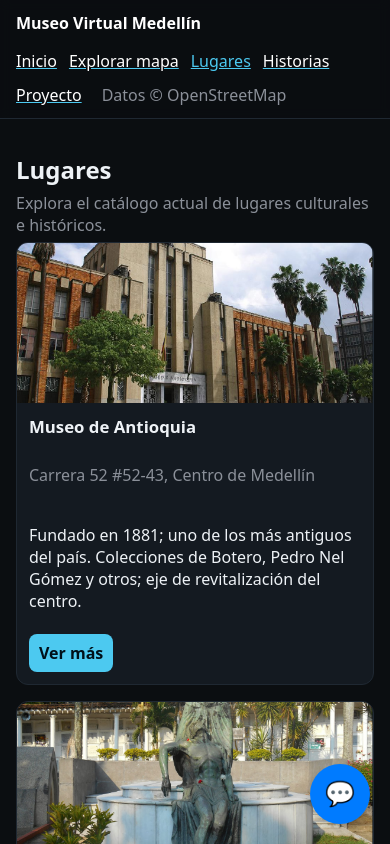
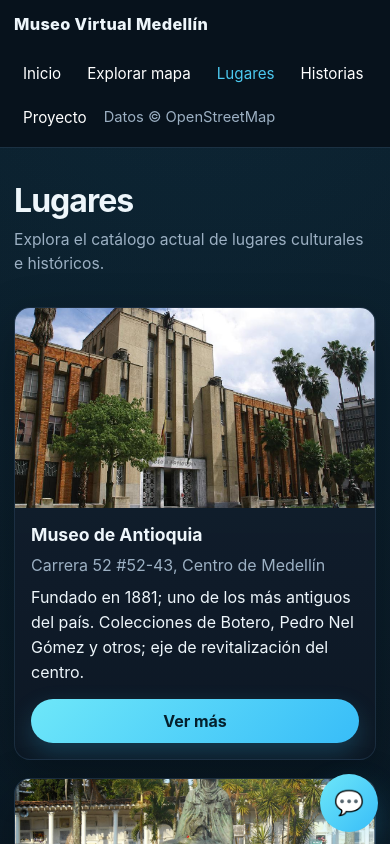
Before and after one commit to Svasquezs1-EAFIT/MUSEO-MEDELLIN, a React (Vite) app: page /lugares in a window 390 px wide. Shown: the top 844 px of the page. Built offline with nearby package versions, Linux system fonts and the light colour scheme.

Commit message:
feat(ui): mejora identidad visual, jerarquía y responsive

```diff
--- a/src/components/Chatbot/Chatbot.css
+++ b/src/components/Chatbot/Chatbot.css
@@ -1,110 +1,150 @@
-.chatbot-container
-{
+.chatbot-container {
   position: fixed;
-    bottom: 20px;
-    right: 20px;
+  right: 18px;
+  bottom: 18px;
   z-index: 1000;
-    font-family: sans-serif;
+  font-family: Inter, system-ui, Arial, sans-serif;
 }
 
-.chat-toggle
-{
-     width: 60px;
-     height: 60px;
+.chat-toggle {
+  width: 62px;
+  height: 62px;
   border-radius: 50%;
-     background: #007bff;
-     color: white;
-     border: none;
+  background: linear-gradient(135deg, #6ee7f9, #38bdf8);
+  color: #05202d;
+  border: 0;
   cursor: pointer;
   font-size: 24px;
-     box-shadow: 0 4px 10px rgba(0,0,0,0.2);
+  font-weight: 700;
+  box-shadow: 0 16px 32px rgba(56, 189, 248, 0.26);
 }
 
-.chat-window
-{
-    width: 300px;
-    height: 400px;
-    background: white;
-    border-radius: 10px;
-    box-shadow: 0 5px 20px rgba(0,0,0,0.3);
+.chat-toggle:hover {
+  transform: translateY(-2px);
+  filter: brightness(1.03);
+}
+
+.chat-window {
+  width: min(360px, calc(100vw - 24px));
+  height: 500px;
+  background: linear-gradient(180deg, rgba(19, 33, 49, 0.98), rgba(13, 24, 36, 0.99));
+  border: 1px solid rgba(49, 80, 107, 0.45);
+  border-radius: 22px;
+  box-shadow: 0 24px 54px rgba(0, 0, 0, 0.34);
   display: flex;
   flex-direction: column;
   position: absolute;
-    bottom: 70px;
   right: 0;
+  bottom: 74px;
   overflow: hidden;
+  backdrop-filter: blur(12px);
 }
 
-.chat-header
-{
-    background: #007bff;
-    color: white;
-    padding: 15px;
-    text-align: center;
-    font-weight: bold;
+.chat-header {
+  background: linear-gradient(135deg, rgba(110, 231, 249, 0.18), rgba(56, 189, 248, 0.18));
+  color: #eef6fb;
+  padding: 16px 18px;
+  text-align: left;
+  font-weight: 800;
+  border-bottom: 1px solid rgba(49, 80, 107, 0.35);
 }
 
-.chat-messages
-{
+.chat-messages {
   flex: 1;
-    padding: 10px;
-    color: #000409;
+  padding: 14px;
+  color: #eef6fb;
   overflow-y: auto;
   display: flex;
   flex-direction: column;
   gap: 10px;
+  background: transparent;
 }
 
-.message-wrapper
-{
-    max-width: 80%;
-    padding: 8px 12px;
-    border-radius: 10px;
+.message-wrapper {
+  max-width: 84%;
+  padding: 10px 12px;
+  border-radius: 16px;
   font-size: 14px;
+  line-height: 1.45;
+  border: 1px solid rgba(49, 80, 107, 0.28);
 }
 
-.message-wrapper.user
-{
+.message-wrapper.user {
   align-self: flex-end;
-    background: #646c83;
+  background: rgba(56, 189, 248, 0.18);
+  color: #eef6fb;
 }
 
-.message-wrapper.bot
-{
+.message-wrapper.bot {
   align-self: flex-start;
-    background: #f0f0f0;
+  background: rgba(255, 255, 255, 0.06);
+  color: #eef6fb;
 }
 
-.chat-image
-{
-    width: 100%;
-    border-radius: 5px;
-    margin-top: 5px;
+.message-text {
+  white-space: pre-wrap;
 }
 
-.chat-input
-{
-    display: flex;
-     padding: 10px;
-     border-top: 1px solid #ddd;
+.chat-image {
+  width: 100%;
+  border-radius: 12px;
+  margin-top: 8px;
+  border: 1px solid rgba(49, 80, 107, 0.28);
 }
 
-.chat-input input
-{
-    flex: 1;
-    border: 1px solid #ddd;
-    border-radius: 5px;
-    padding: 5px;
-    outline: none;
+.chat-input {
+  display: flex;
+  gap: 8px;
+  padding: 12px;
+  border-top: 1px solid rgba(49, 80, 107, 0.35);
+  background: rgba(10, 19, 28, 0.88);
 }
 
-.chat-input button
-{
-    margin-left: 5px;
-    background: #007bff;
-    color: white;
-    border: none;
-    padding: 5px 10px;
-    border-radius: 5px;
+.chat-input input {
+  flex: 1;
+  min-height: 42px;
+  border: 1px solid rgba(49, 80, 107, 0.35);
+  border-radius: 12px;
+  padding: 10px 12px;
+  outline: none;
+  background: rgba(15, 27, 39, 0.94);
+  color: #eef6fb;
+}
+
+.chat-input input::placeholder {
+  color: #89a1b7;
+}
+
+.chat-input button {
+  min-width: 88px;
+  border: 0;
+  padding: 10px 14px;
+  border-radius: 12px;
   cursor: pointer;
+  font-weight: 700;
+  background: linear-gradient(135deg, #6ee7f9, #38bdf8);
+  color: #05202d;
 }
+
+.chat-input button:hover {
+  transform: translateY(-1px);
+  filter: brightness(1.03);
+}
+
+@media (max-width: 640px) {
+  .chatbot-container {
+    right: 12px;
+    bottom: 12px;
+  }
+
+  .chat-window {
+    width: min(100vw - 24px, 360px);
+    height: 72vh;
+    bottom: 70px;
+  }
+
+  .chat-toggle {
+    width: 58px;
+    height: 58px;
+  }
+}
--- a/src/styles.css
+++ b/src/styles.css
@@ -1,42 +1,437 @@
-:root { --bg:#0b0e11; --muted:#8b9099; --card:#141a21; --accent:#4cc9f0; --text:#eef2f6; }
-* { box-sizing: border-box; }
-body { margin:0; font-family: system-ui, Arial, sans-serif; background: var(--bg); color: var(--text); }
-a { color: var(--accent); }
+:root {
+  --bg: #07111a;
+  --bg-elevated: #0d1824;
+  --surface: #132131;
+  --surface-soft: #1a2a3d;
+  --border: #24364a;
+  --border-strong: #31506b;
+  --text: #eef6fb;
+  --muted: #9cb0c3;
+  --accent: #6ee7f9;
+  --accent-strong: #38bdf8;
+  --accent-soft: rgba(110, 231, 249, 0.16);
+  --success: #8ef0b5;
+  --shadow: 0 18px 50px rgba(0, 0, 0, 0.28);
+  --radius-sm: 10px;
+  --radius-md: 16px;
+  --radius-lg: 22px;
+  --max-width: 1120px;
+}
 
-.container { max-width: 1080px; margin: 0 auto; padding: 16px; }
-.topbar { display:flex; justify-content:space-between; align-items:center; gap: 16px; padding: 12px 16px; border-bottom: 1px solid #1f2832; position: sticky; top:0; background: #0b0e11d9; backdrop-filter: blur(6px); z-index: 10; }
-.main-nav { display:flex; gap: 12px; align-items:center; flex-wrap: wrap; }
-.logo { font-weight: 700; color: #fff; text-decoration: none; }
-.osm-attribution { color: #8b9099; text-decoration: none; margin-left: 8px; }
-.footer { text-align:center; padding:24px; color: var(--muted); border-top: 1px solid #1f2832; }
+* {
+  box-sizing: border-box;
+}
 
-.hero { padding: 18px 0 6px; }
-.hero h1 { margin: 0 0 6px; }
-.hero p { margin: 0; color: var(--muted); }
+html {
+  scroll-behavior: smooth;
+}
 
-.filters { display:flex; gap: 8px; margin: 16px 0; }
-.filters input, .filters select { flex:1; background:#0f141a; color:#fff; border:1px solid #1f2832; border-radius:8px; padding:10px 12px; }
+body {
+  margin: 0;
+  min-width: 320px;
+  font-family: Inter, system-ui, Arial, sans-serif;
+  background:
+    radial-gradient(circle at top, rgba(56, 189, 248, 0.12), transparent 28%),
+    linear-gradient(180deg, #07111a 0%, #0b1520 100%);
+  color: var(--text);
+  line-height: 1.55;
+}
 
-.map-wrapper { margin: 12px 0 20px; }
-.map-hint { color: var(--muted); margin: 8px 0; }
+a {
+  color: var(--accent);
+}
 
-.grid { display:grid; grid-template-columns: repeat(auto-fill, minmax(260px, 1fr)); gap: 16px; }
-.card { background: var(--card); border: 1px solid #1f2832; border-radius: 12px; overflow:hidden; display:flex; flex-direction:column; }
-.card img { width:100%; height: 160px; object-fit: cover; }
-.card-body { padding:12px; display:flex; flex-direction:column; gap: 6px; }
-.card h3 { margin: 0 0 4px; font-size: 1.05rem; }
-.muted { color: var(--muted); }
+img {
+  display: block;
+  max-width: 100%;
+}
 
-.btn { display:inline-block; align-self:flex-start; background: var(--accent); color:#001019; padding: 8px 10px; border-radius: 8px; text-decoration:none; font-weight:600; }
+button,
+input,
+select,
+textarea {
+  font: inherit;
+}
 
-.detail { max-width: 880px; margin: 0 auto; }
-.back { display:inline-block; margin: 8px 0 12px; }
-.detail-header { display:grid; grid-template-columns: 360px 1fr; gap: 16px; align-items: center; }
-.detail-cover { width:100%; height: 240px; object-fit:cover; border-radius: 10px; border:1px solid #1f2832; }
-.detail-section { margin: 18px 0; }
+button,
+input,
+select,
+a {
+  transition:
+    transform 0.2s ease,
+    border-color 0.2s ease,
+    background-color 0.2s ease,
+    color 0.2s ease,
+    box-shadow 0.2s ease,
+    opacity 0.2s ease;
+}
 
-@media (max-width: 800px) {
-  .topbar { flex-direction: column; align-items: flex-start; }
-  .main-nav { width: 100%; }
-  .detail-header { grid-template-columns: 1fr; }
+button:focus-visible,
+input:focus-visible,
+select:focus-visible,
+a:focus-visible {
+  outline: 3px solid var(--accent-soft);
+  outline-offset: 2px;
 }
+
+#root {
+  min-height: 100vh;
+}
+
+.app {
+  min-height: 100vh;
+}
+
+.container {
+  max-width: var(--max-width);
+  margin: 0 auto;
+  padding: 24px 20px 32px;
+}
+
+.topbar {
+  display: flex;
+  justify-content: space-between;
+  align-items: center;
+  gap: 18px;
+  padding: 14px 20px;
+  border-bottom: 1px solid rgba(49, 80, 107, 0.5);
+  position: sticky;
+  top: 0;
+  background: rgba(7, 17, 26, 0.88);
+  backdrop-filter: blur(14px);
+  z-index: 20;
+}
+
+.logo {
+  font-weight: 800;
+  font-size: 1.02rem;
+  letter-spacing: 0.02em;
+  color: var(--text);
+  text-decoration: none;
+}
+
+.logo:hover {
+  color: var(--accent);
+}
+
+.main-nav {
+  display: flex;
+  gap: 12px;
+  align-items: center;
+  flex-wrap: wrap;
+}
+
+.main-nav a {
+  text-decoration: none;
+}
+
+.main-nav span {
+  display: inline-flex;
+  align-items: center;
+  min-height: 38px;
+  padding: 0 10px;
+  border-radius: 999px;
+  color: var(--text);
+}
+
+.main-nav a:hover span {
+  background: rgba(255, 255, 255, 0.05);
+}
+
+.osm-attribution {
+  color: var(--muted);
+  text-decoration: none;
+  margin-left: 6px;
+  font-size: 0.92rem;
+}
+
+.osm-attribution:hover {
+  color: var(--text);
+}
+
+.footer {
+  text-align: center;
+  padding: 28px 20px 36px;
+  color: var(--muted);
+  border-top: 1px solid rgba(49, 80, 107, 0.35);
+}
+
+.hero {
+  margin-bottom: 20px;
+  padding: 28px 0 10px;
+}
+
+.hero h1 {
+  margin: 0 0 10px;
+  font-size: clamp(2rem, 4vw, 3.1rem);
+  line-height: 1.05;
+  letter-spacing: -0.03em;
+}
+
+.hero p {
+  max-width: 720px;
+  margin: 0;
+  color: var(--muted);
+  font-size: 1.03rem;
+}
+
+.filters {
+  display: grid;
+  grid-template-columns: repeat(auto-fit, minmax(180px, 1fr));
+  gap: 10px;
+  margin: 18px 0 14px;
+}
+
+.filters input,
+.filters select {
+  width: 100%;
+  min-height: 46px;
+  background: rgba(15, 27, 39, 0.94);
+  color: var(--text);
+  border: 1px solid var(--border);
+  border-radius: 12px;
+  padding: 10px 12px;
+  box-shadow: inset 0 1px 0 rgba(255, 255, 255, 0.03);
+}
+
+.filters input::placeholder {
+  color: #89a1b7;
+}
+
+.filters input:hover,
+.filters select:hover {
+  border-color: var(--border-strong);
+}
+
+.map-wrapper {
+  margin: 14px 0 24px;
+  border: 1px solid rgba(49, 80, 107, 0.45);
+  border-radius: var(--radius-lg);
+  overflow: hidden;
+  background: rgba(10, 19, 28, 0.8);
+  box-shadow: var(--shadow);
+}
+
+.map-wrapper .leaflet-container {
+  min-height: 420px;
+}
+
+.map-hint {
+  color: var(--muted);
+  margin: 10px 14px 14px;
+  font-size: 0.95rem;
+}
+
+.grid {
+  display: grid;
+  grid-template-columns: repeat(auto-fill, minmax(270px, 1fr));
+  gap: 18px;
+}
+
+.card {
+  background: linear-gradient(180deg, rgba(19, 33, 49, 0.96), rgba(13, 24, 36, 0.98));
+  border: 1px solid rgba(49, 80, 107, 0.38);
+  border-radius: var(--radius-md);
+  overflow: hidden;
+  display: flex;
+  flex-direction: column;
+  box-shadow: var(--shadow);
+}
+
+.card:hover {
+  transform: translateY(-3px);
+  border-color: rgba(110, 231, 249, 0.35);
+}
+
+.card img {
+  width: 100%;
+  height: 190px;
+  object-fit: cover;
+}
+
+.card-body {
+  padding: 16px;
+  display: flex;
+  flex-direction: column;
+  gap: 8px;
+}
+
+.card h3 {
+  margin: 0;
+  font-size: 1.1rem;
+  line-height: 1.2;
+}
+
+.card p {
+  margin: 0;
+}
+
+.card .btn {
+  margin-top: 6px;
+}
+
+.muted {
+  color: var(--muted);
+}
+
+.btn {
+  display: inline-flex;
+  align-items: center;
+  justify-content: center;
+  gap: 6px;
+  min-height: 42px;
+  align-self: flex-start;
+  background: linear-gradient(135deg, var(--accent), var(--accent-strong));
+  color: #05202d;
+  padding: 10px 14px;
+  border-radius: 999px;
+  text-decoration: none;
+  font-weight: 700;
+  border: 0;
+  cursor: pointer;
+  box-shadow: 0 10px 24px rgba(56, 189, 248, 0.22);
+}
+
+.btn:hover {
+  transform: translateY(-1px);
+  filter: brightness(1.03);
+}
+
+.detail {
+  max-width: 920px;
+  margin: 0 auto;
+}
+
+.back {
+  display: inline-flex;
+  align-items: center;
+  gap: 6px;
+  margin: 6px 0 16px;
+  padding: 10px 14px;
+  border-radius: 999px;
+  border: 1px solid var(--border);
+  background: rgba(15, 27, 39, 0.9);
+  color: var(--text);
+}
+
+.back:hover {
+  border-color: var(--border-strong);
+  background: rgba(20, 35, 49, 0.96);
+}
+
+.detail-header {
+  display: grid;
+  grid-template-columns: minmax(280px, 360px) 1fr;
+  gap: 20px;
+  align-items: center;
+  background: linear-gradient(180deg, rgba(19, 33, 49, 0.96), rgba(13, 24, 36, 0.98));
+  border: 1px solid rgba(49, 80, 107, 0.38);
+  border-radius: var(--radius-lg);
+  padding: 18px;
+  box-shadow: var(--shadow);
+}
+
+.detail-cover {
+  width: 100%;
+  height: 270px;
+  object-fit: cover;
+  border-radius: 16px;
+  border: 1px solid rgba(49, 80, 107, 0.35);
+}
+
+.detail-section {
+  margin: 20px 0;
+  padding: 18px;
+  background: linear-gradient(180deg, rgba(19, 33, 49, 0.96), rgba(13, 24, 36, 0.98));
+  border: 1px solid rgba(49, 80, 107, 0.35);
+  border-radius: var(--radius-md);
+  box-shadow: var(--shadow);
+}
+
+.detail-section h3 {
+  margin-top: 0;
+  margin-bottom: 10px;
+}
+
+.detail-section p {
+  margin: 0;
+}
+
+.pdf-page iframe {
+  background: #ffffff;
+}
+
+@media (max-width: 900px) {
+  .topbar {
+    flex-direction: column;
+    align-items: flex-start;
+  }
+
+  .main-nav {
+    width: 100%;
+    gap: 8px;
+  }
+
+  .osm-attribution {
+    margin-left: 0;
+  }
+
+  .detail-header {
+    grid-template-columns: 1fr;
+  }
+
+  .detail-cover {
+    height: 230px;
+  }
+}
+
+@media (max-width: 640px) {
+  .container {
+    padding: 18px 14px 28px;
+  }
+
+  .topbar {
+    padding: 12px 14px;
+  }
+
+  .main-nav span {
+    min-height: 36px;
+    padding: 0 9px;
+    font-size: 0.95rem;
+  }
+
+  .hero {
+    padding-top: 18px;
+  }
+
+  .hero p {
+    font-size: 0.98rem;
+  }
+
+  .filters {
+    grid-template-columns: 1fr;
+  }
+
+  .grid {
+    grid-template-columns: 1fr;
+  }
+
+  .card img {
+    height: 200px;
+  }
+
+  .detail-header,
+  .detail-section {
+    padding: 14px;
+  }
+
+  .detail-cover {
+    height: 210px;
+  }
+
+  .btn,
+  .back {
+    width: 100%;
+    justify-content: center;
+  }
+}
```
Lines whose indentation alone changed are shown as unchanged.
